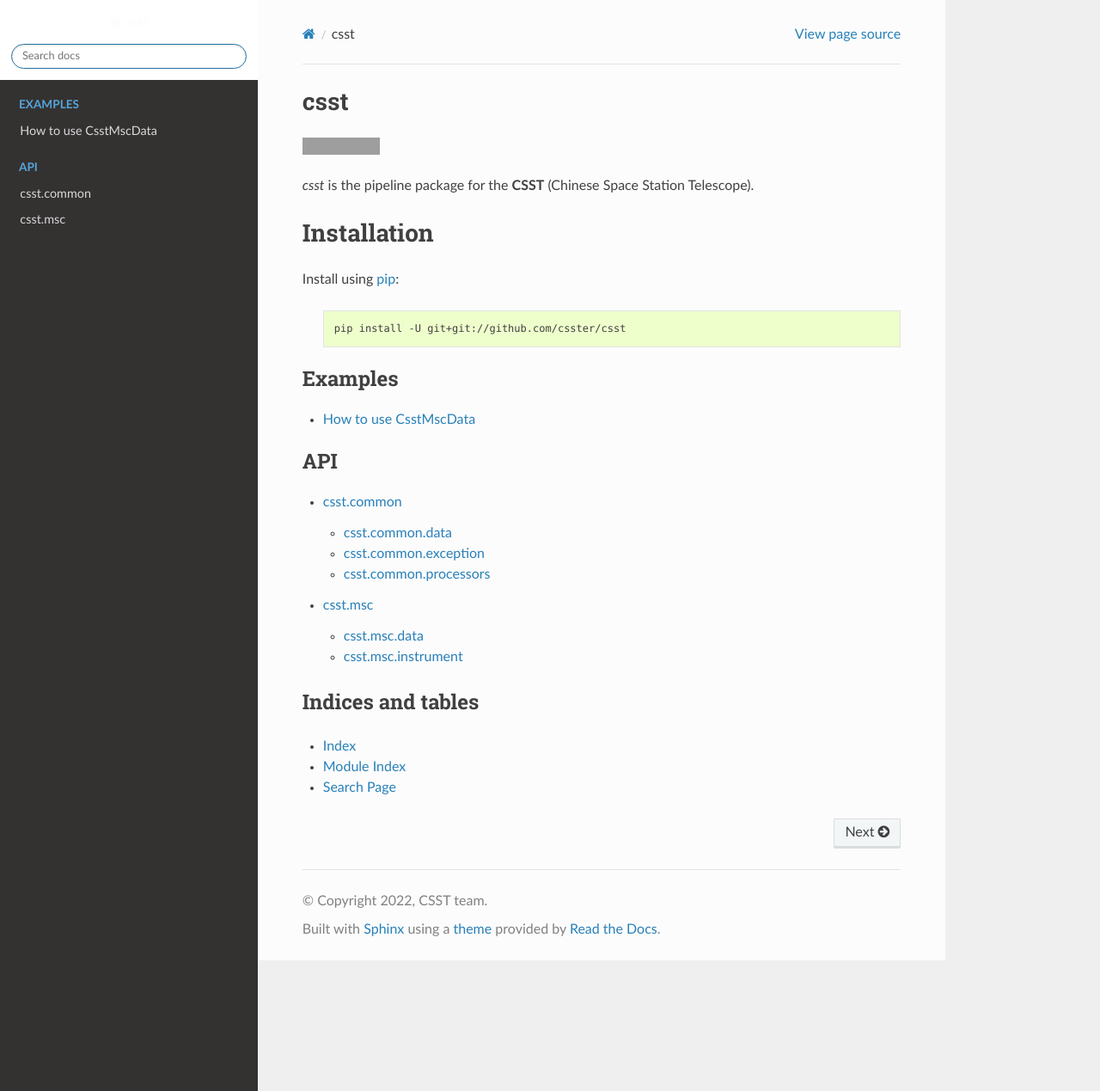
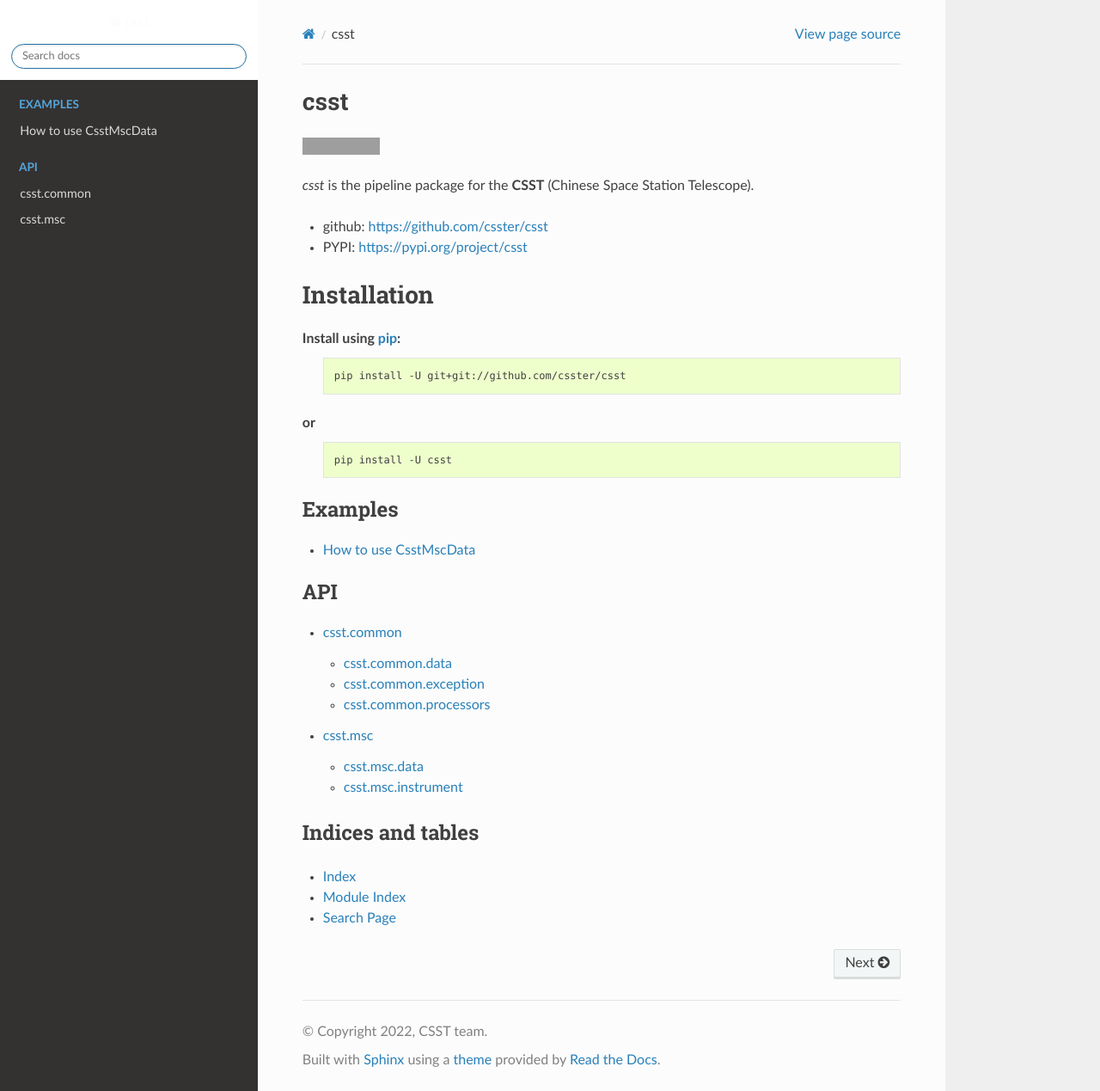
Before and after one commit to csster/csst, a Sphinx documentation site: the page built from doc/source/index.rst, in a window 1280 px wide and 1269 px high. Shown: the whole window at 86% size. Built offline with Sphinx 7.4.7 and the Read the Docs theme 2.0.0, drawn with Linux system fonts in a browser that asks for light colours; grey boxes are pictures that could not be loaded.

Commit message:
added pypi links in index.rst

```diff
--- a/doc/source/index.rst
+++ b/doc/source/index.rst
@@ -13,15 +13,22 @@ csst
 
 `csst` is the pipeline package for the **CSST** (Chinese Space Station Telescope).
 
+* github: https://github.com/csster/csst
+* PYPI: https://pypi.org/project/csst
+
+
 ************
 Installation
 ************
 
 Install using `pip <https://pypi.org/project/matplotlib>`__:
-
    .. code-block:: bash
 
        pip install -U git+git://github.com/csster/csst
+or
+   .. code-block:: bash
+
+       pip install -U csst
 
 
 .. toctree::
```
